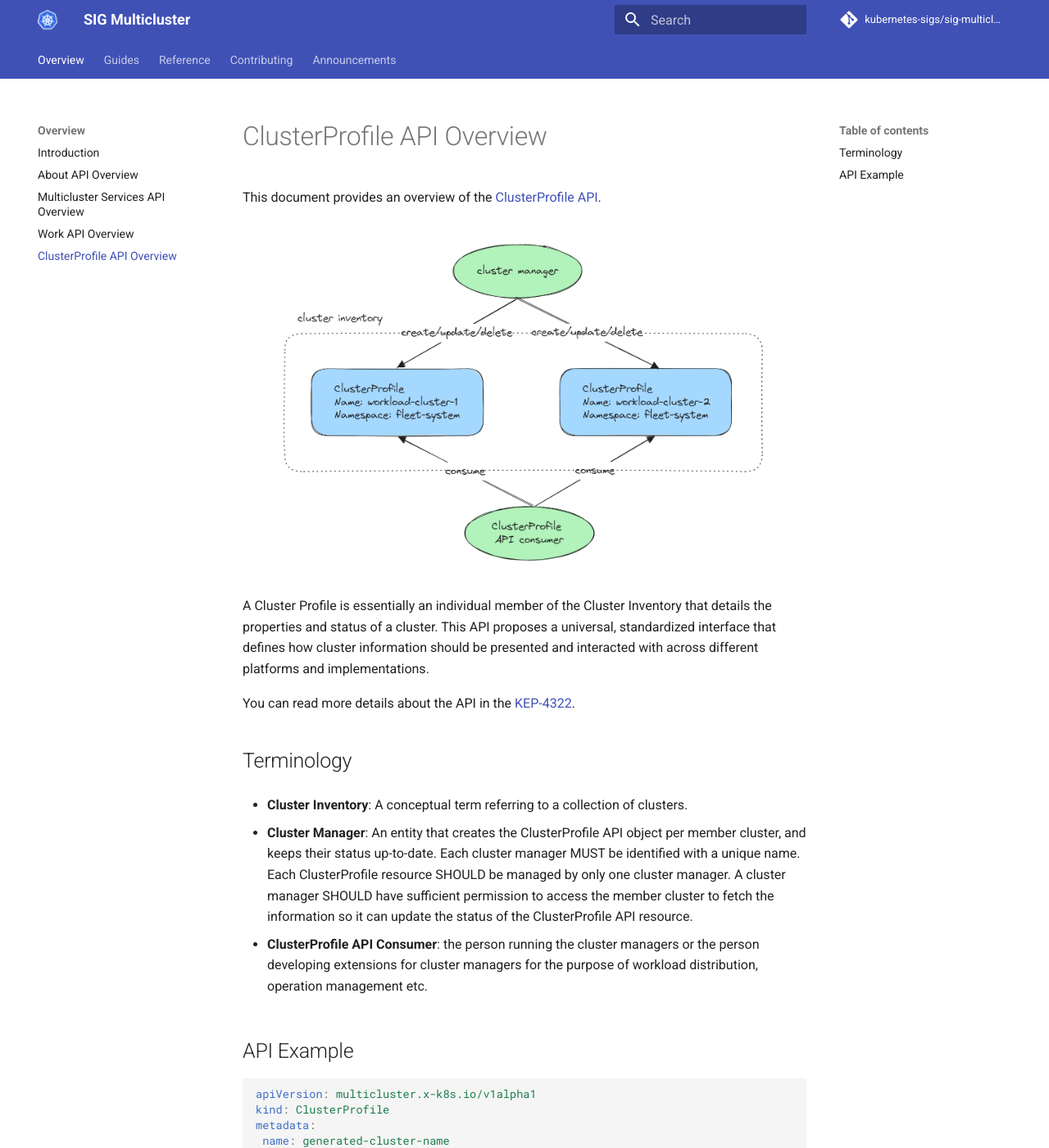
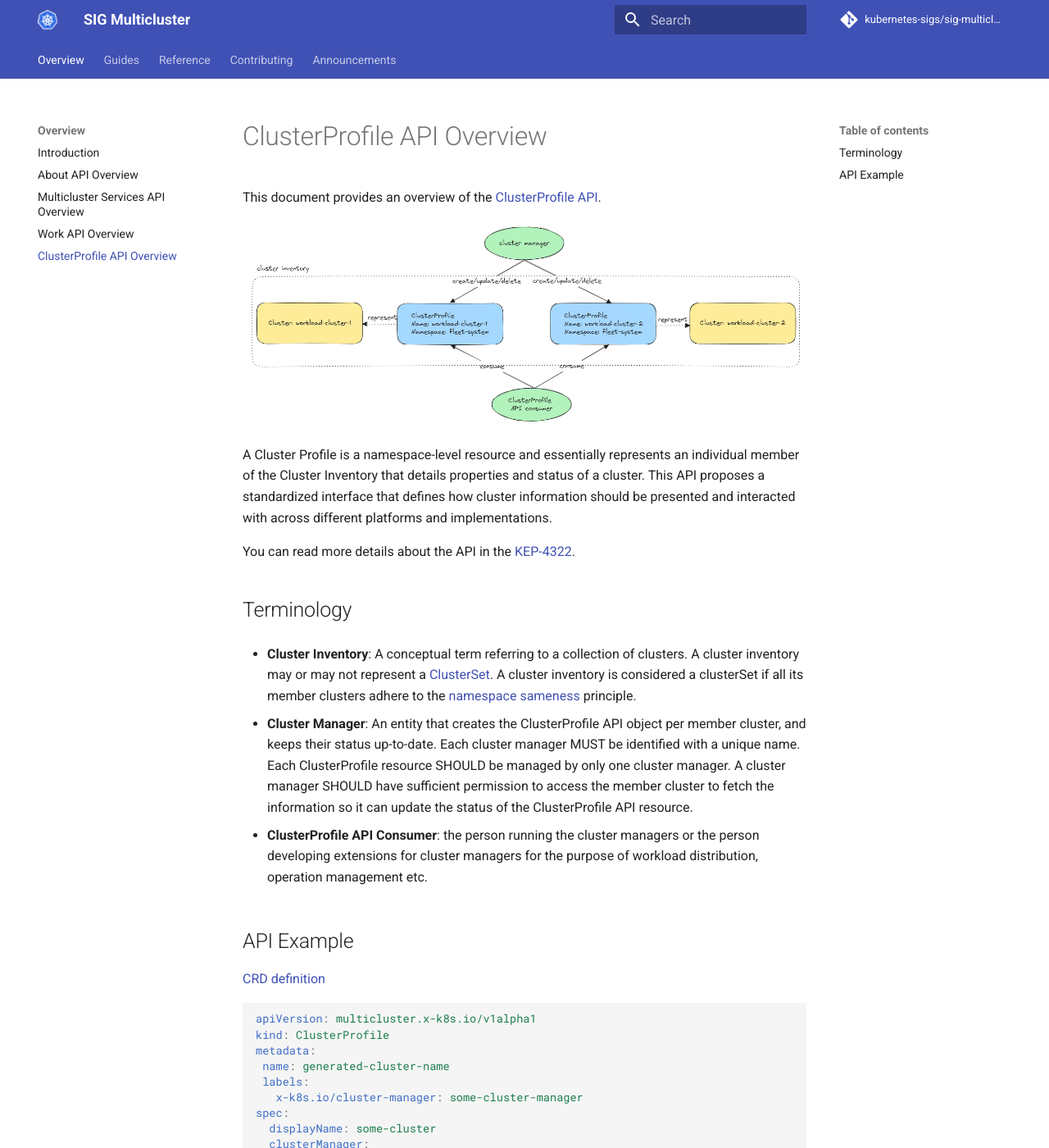
Before and after one commit to kubernetes-sigs/sig-multicluster-site, an MkDocs documentation site: the page built from site-src/concepts/cluster-profile-api.md, in a window 1280 px wide and 1400 px high. Shown: the whole window at 82% size. Built offline with MkDocs 1.6.1 and Material for MkDocs 9.7.7, drawn with Linux system fonts in a browser that asks for light colours; comment, search, counter and statistics services are not loaded.

Commit message:
address comments

````diff
--- a/site-src/concepts/cluster-profile-api.md
+++ b/site-src/concepts/cluster-profile-api.md
@@ -4,15 +4,17 @@
 
 ![Alt](../images/cluster-profile-api.png "ClusterProfile API")
 
-A Cluster Profile is essentially an individual member of the Cluster Inventory that details the properties and status of a cluster.
-This API proposes a universal, standardized interface that defines how cluster information should be presented
+A Cluster Profile is a namespace-level resource and essentially represents an individual member of the Cluster Inventory
+that details properties and status of a cluster. This API proposes a standardized interface that defines how cluster information should be presented
 and interacted with across different platforms and implementations.
 
 You can read more details about the API in the [KEP-4322](https://github.com/kubernetes/enhancements/blob/master/keps/sig-multicluster/4322-cluster-inventory/README.md).
 
 ## Terminology
 
-- **Cluster Inventory**: A conceptual term referring to a collection of clusters.
+- **Cluster Inventory**: A conceptual term referring to a collection of clusters. A cluster inventory may or may not represent
+a [ClusterSet](../api-types/cluster-set.md). A cluster inventory is considered a clusterSet if all its member clusters adhere to the
+[namespace sameness](https://github.com/kubernetes/community/blob/master/sig-multicluster/namespace-sameness-position-statement.md) principle.
 
 - **Cluster Manager**: An entity that creates the ClusterProfile API object per member cluster,
   and keeps their status up-to-date. Each cluster manager MUST be identified with a unique name.
@@ -25,6 +27,8 @@
   workload distribution, operation management etc.
 
 ## API Example
+
+[CRD definition](https://github.com/kubernetes-sigs/cluster-inventory-api/blob/main/config/crd/bases/multicluster.x-k8s.io_clusterprofiles.yaml)
 
 ```yaml
 apiVersion: multicluster.x-k8s.io/v1alpha1
````
Also changed, not shown: site-src/images/cluster-profile-api.png.
